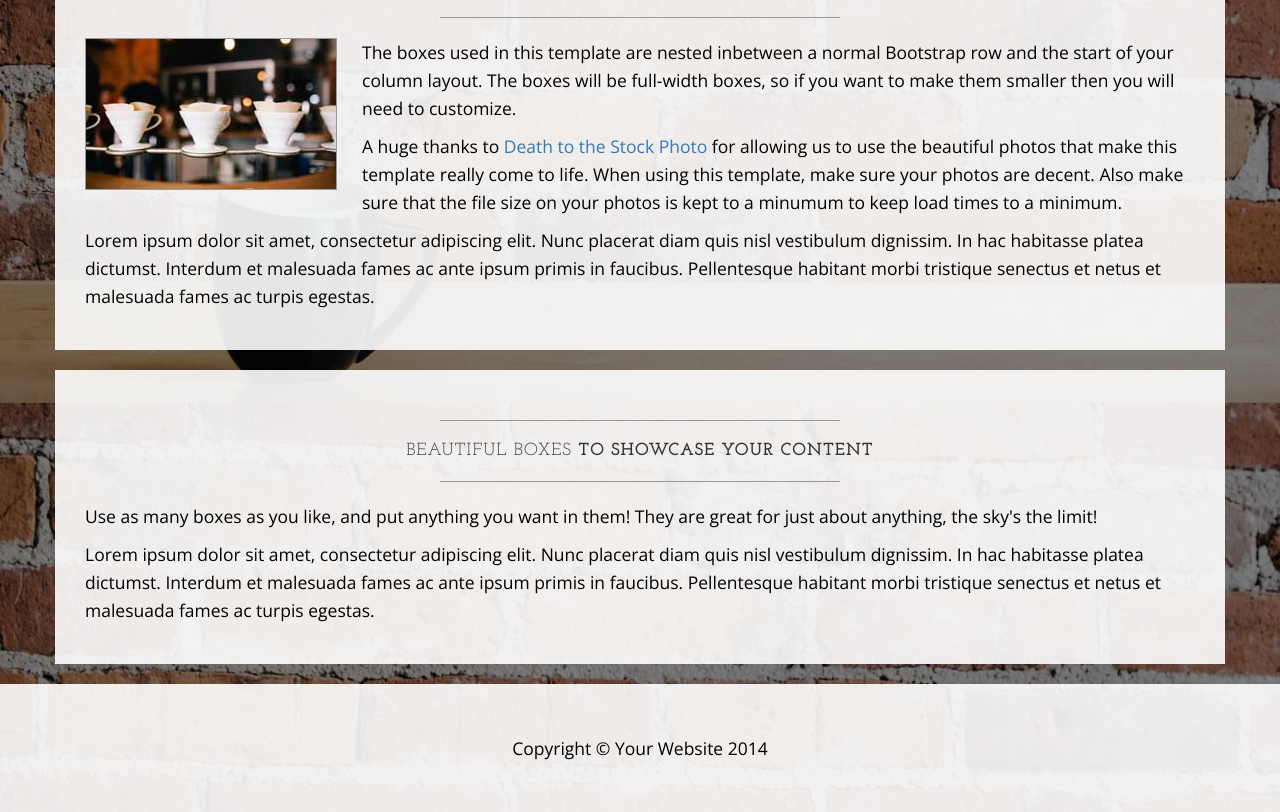
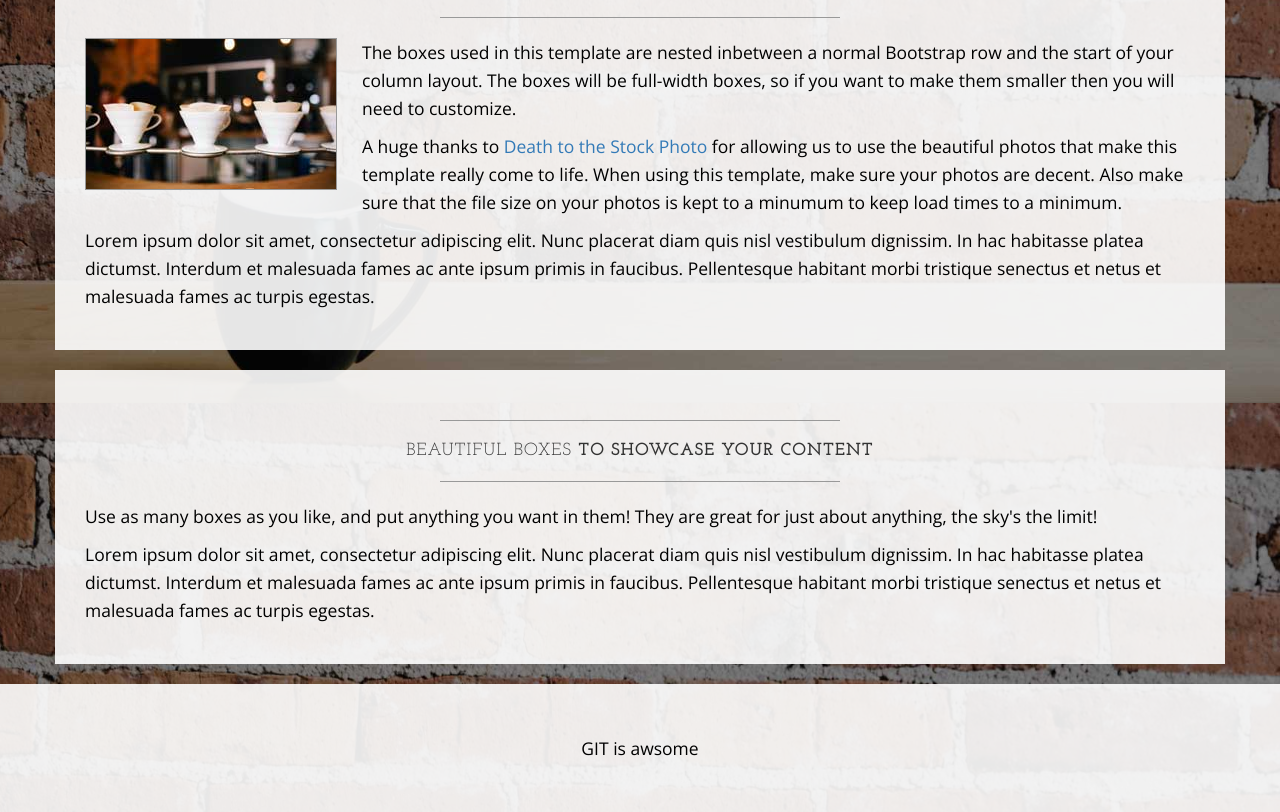
Before and after one commit to aamahfouz/gettingstarted, a plain HTML site: page index.html in a window 1280 px wide. Shown: the part 1197-2009 px from the top of the page. Drawn offline with nearby package versions, Linux system fonts and the light colour scheme.

Commit message:
Changed text in footer
What happened ?

Ticket #

```diff
--- a/index.html
+++ b/index.html
@@ -157,7 +157,7 @@
         <div class="container">
             <div class="row">
                 <div class="col-lg-12 text-center">
-                    <p>Copyright &copy; Your Website 2014</p>
+                    <p>GIT is awsome</p>
                 </div>
             </div>
         </div>
```
